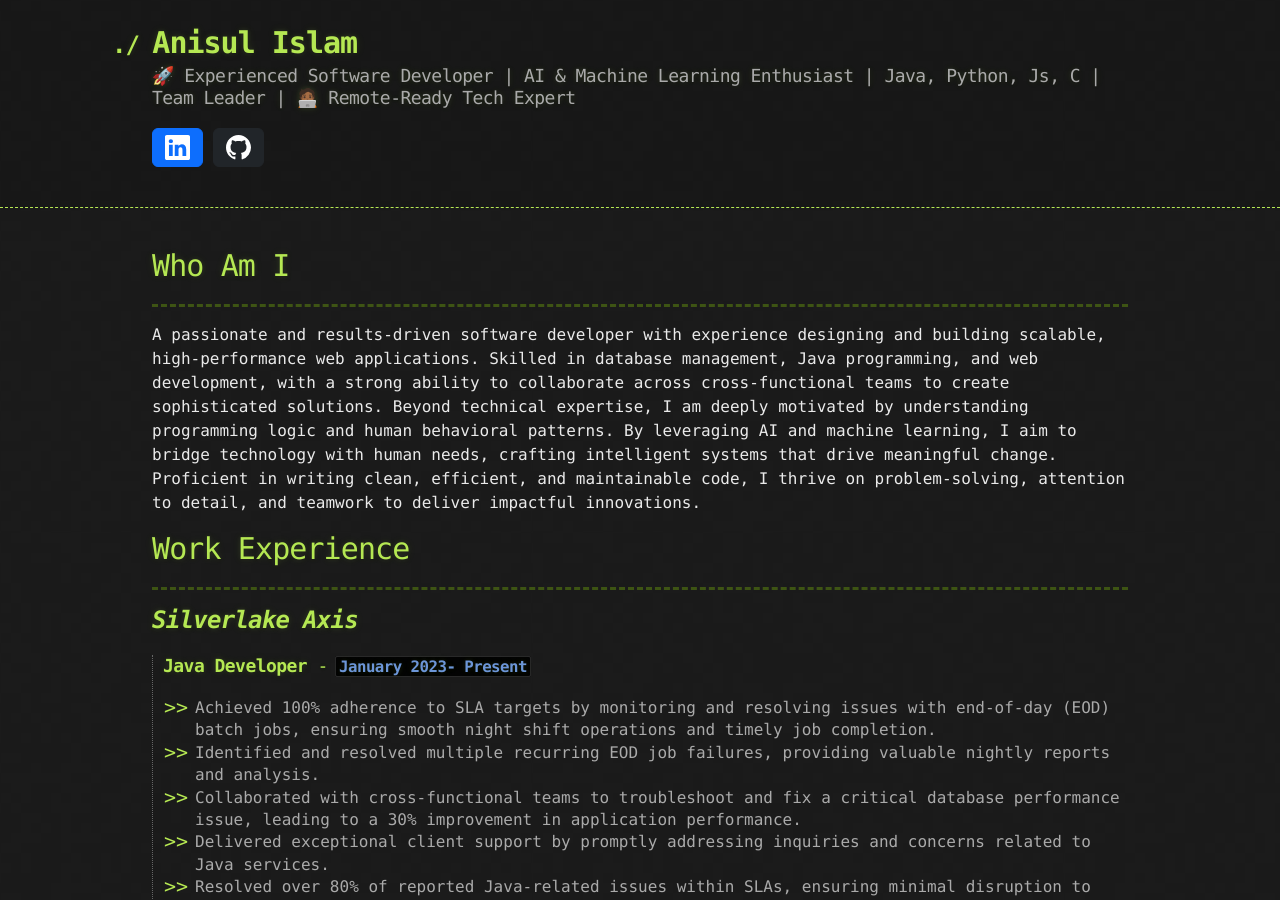
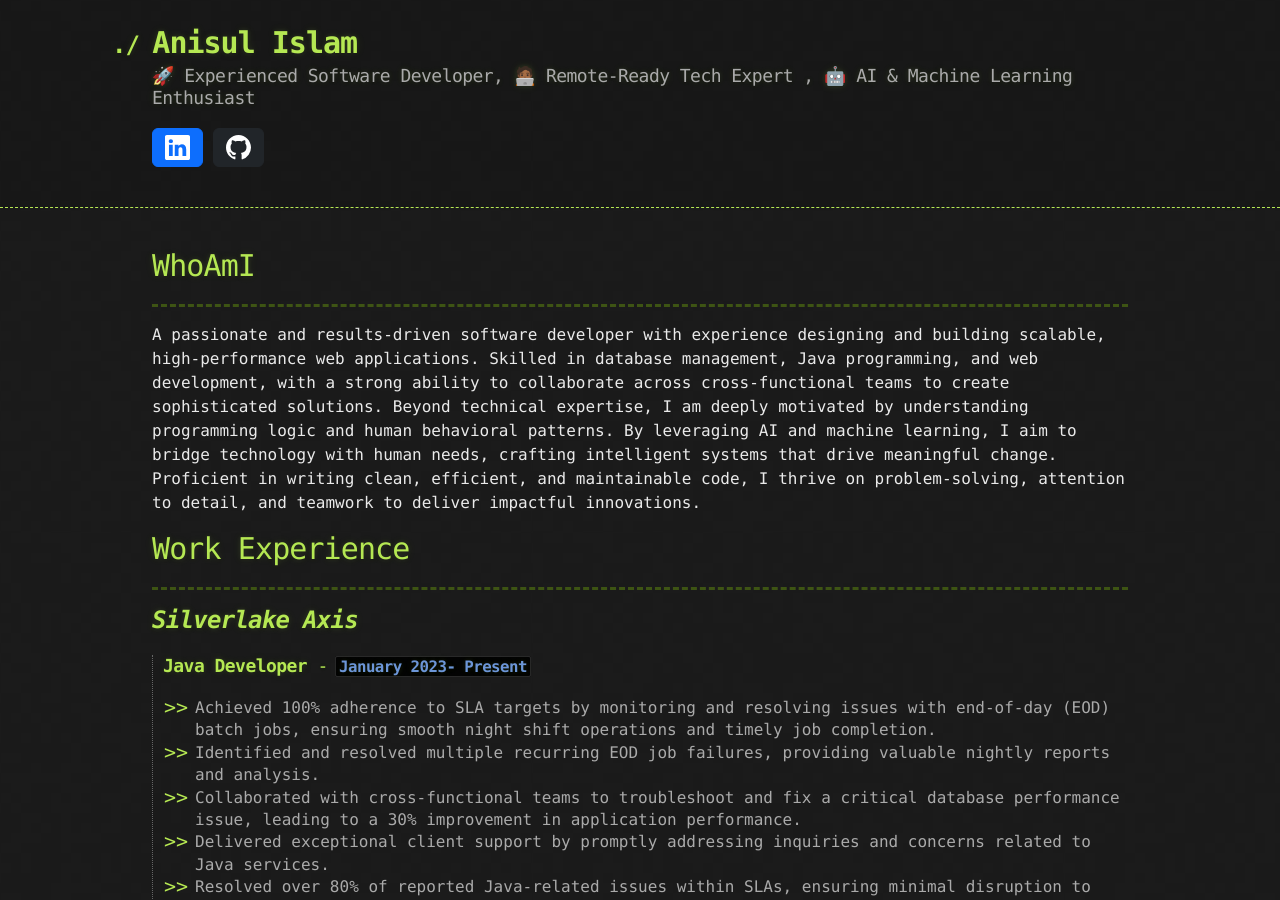
Before and after one commit to anisul-islam-prog/anisul-islam-prog.github.io, a Jekyll site: the page built from index.md, in a window 1280 px wide and 900 px high. Built offline with Jekyll 4.4.1, drawn with Linux system fonts in a browser that asks for light colours; our own code applies the rules of GitHub Pages for plain Markdown files; part of the change alters nothing that is shown.

Commit message:
update for SEO 🛴

```diff
--- a/_config.yml
+++ b/_config.yml
@@ -1,5 +1,6 @@
 title: Anisul Islam
-description: 🚀 Experienced Software Developer | AI & Machine Learning Enthusiast | Java, Python, Js, C | Team Leader | 🧑🏾‍💻 Remote-Ready Tech Expert
+description: 🚀 Experienced Software Developer, 🧑🏾‍💻 Remote-Ready Tech Expert , 🤖 AI & Machine Learning Enthusiast
+site_description: 🚀 Experienced Software Developer | AI & Machine Learning Enthusiast | Java, Python, JS, C | Team Leader | 🧑🏾‍💻 Remote-Ready Tech Expert
 # show_downloads: false
 # google_analytics:
 theme: jekyll-theme-hacker
@@ -7,3 +8,4 @@ linkedin:
   profile_url: https://www.linkedin.com/in/whoisanis
 github:
   profile_url: https://github.com/anisul-islam-prog
+author: Anisul Islam
--- a/_includes/head-custom-theme-colors.html
+++ b/_includes/head-custom-theme-colors.html
@@ -5,14 +5,9 @@
 <!-- end theme color meta headers -->
 
 <!-- start social Meta -->
-<meta property="og:site_name" name="site_name" content="Anisul Islam | Resume">
-<meta property="og:title" name="title" content="Anisul Islam | Resume">
 <meta property="og:image" name="image" itemprop="image" content="{{'/assets/images/website-screenshot.png'}}">
-<meta property="og:description" name="description" content="Resume of Anisul Islam">
-<meta property="og:url" content="https://anisulislam.github.io">
-<!-- <meta property="og:updated_time" content="1649364912"> -->
-<!-- <meta property="og:image:width" content="1214">
-<meta property="og:image:height" content="615"> -->
 <meta property="og:type" content="website">
 <meta property="og:image:alt" content="Website screenshot">
+<!-- <meta property="og:updated_time" content="1649364912"> <meta property="og:image:width" content="1214">  <meta property="og:image:height" content="615"> -->
+
 <!-- end social Meta -->
--- a/_layouts/default.html
+++ b/_layouts/default.html
@@ -9,19 +9,7 @@
     integrity="sha384-SgOJa3DmI69IUzQ2PVdRZhwQ+dy64/BUtbMJw1MZ8t5HZApcHrRKUc4W0kG879m7" crossorigin="anonymous">
   <link rel="stylesheet" href="{{'/assets/css/style.css'}}">
   {% include head-custom.html %}
-  <!-- {% seo %} -->
-  <!-- start social Meta -->
-  <meta property="og:site_name" name="site_name" content="Anisul Islam | Resume">
-  <meta property="og:title" name="title" content="Anisul Islam | Resume">
-  <meta property="og:image" name="image" itemprop="image" content="{{'/assets/images/website-screenshot.png'}}">
-  <meta property="og:description" name="description" content="Resume of Anisul Islam">
-  <meta property="og:url" content="https://anisulislam.github.io">
-  <!-- <meta property="og:updated_time" content="1649364912"> -->
-  <!-- <meta property="og:image:width" content="1214"> -->
-  <!-- <meta property="og:image:height" content="615"> -->
-  <meta property="og:type" content="website">
-  <meta property="og:image:alt" content="Website screenshot">
-  <!-- end social Meta -->
+  {% seo %}
 </head>
 
 <body>
--- a/index.md
+++ b/index.md
@@ -1,7 +1,7 @@
 ---
 layout: default
 ---
-# Who Am I
+# WhoAmI
 * * *
 A passionate and results-driven software developer with experience designing and building scalable, high-performance web applications. Skilled in database management, Java programming, and web development, with a strong ability to collaborate across cross-functional teams to create sophisticated solutions. Beyond technical expertise, I am deeply motivated by understanding programming logic and human behavioral patterns. By leveraging AI and machine learning, I aim to bridge technology with human needs, crafting intelligent systems that drive meaningful change. Proficient in writing clean, efficient, and maintainable code, I thrive on problem-solving, attention to detail, and teamwork to deliver impactful innovations.
 
```
